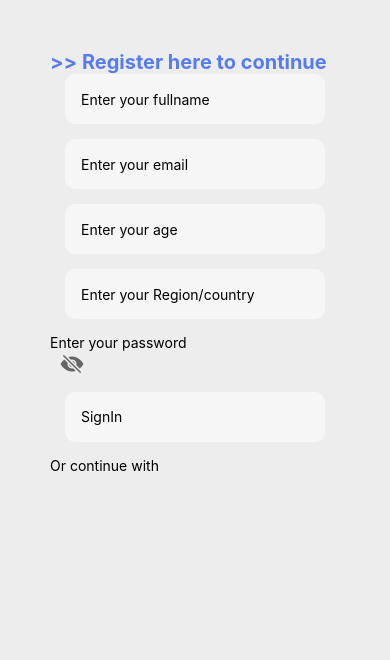
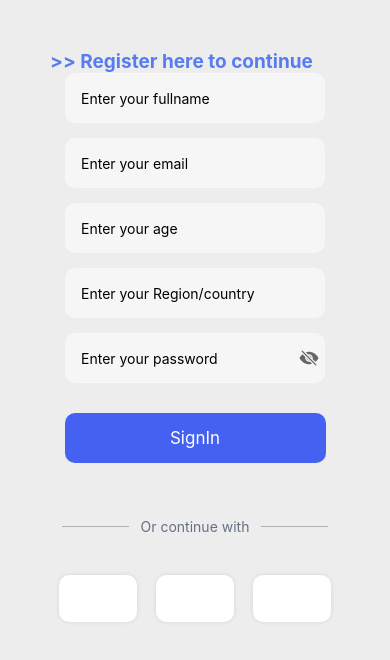
Before and after one commit to ameni56465/AllergieApp, a React Native app in the folder frontend/: screen /SignIn in a window 390 px wide. Shown: the top 660 px of the page. Built offline with nearby package versions, Linux system fonts and the light colour scheme; grey boxes are pictures that could not be loaded; what react-native-responsive-dimensions would draw is missing.

Commit message:
fixing screens issues

```diff
--- a/frontend/components/Login.js
+++ b/frontend/components/Login.js
@@ -30,7 +30,7 @@ const Login = ({ navigation }) => {
 
 
     try {
-      const response = await fetch('http://192.168.1.14:8000/api/users/login', {
+      const response = await fetch('http://192.168.1.9:8000/api/users/login', {
         method: 'POST',
         headers: { 'Content-Type': 'application/json' },
         body: JSON.stringify({ email, password }),
@@ -121,12 +121,13 @@ const Login = ({ navigation }) => {
 
       <Text
         style={styles.linkText}
-        onPress={() => navigation.navigate('SignIn')}
+
       >
         if you don't have an account
       </Text>
-      <Text style={styles.linkText1}>you can <Text style={{color:'#577CEF'}}>Register here !</Text></Text>
-
+      <Text style={styles.linkText1}>
+        you can <Text style={styles.registerText} onPress={() => navigation.navigate('SignIn')}>Register here!</Text>
+      </Text>
     </View>
   );
 };
@@ -241,9 +242,22 @@ const styles = StyleSheet.create({
     height: responsiveWidth(8),
     margin:15  },
 
-   linkText: { color: '#646C7A', textAlign: 'center', marginTop:25,fontSize: 16,},
-   linkText1: { color: '#646C7A', textAlign: 'center',fontSize: 16,},
-
+    linkText: {
+      color: '#646C7A',
+      textAlign: 'center',
+      marginTop: width * 0.05, // 5% of screen width
+      fontSize: width * 0.04, // 4% of screen width for scaling font size
+    },
+    linkText1: {
+      color: '#646C7A',
+      textAlign: 'center',
+      fontSize: width * 0.04, // Same scaling as linkText
+      marginTop: width * 0.01, // Add vertical spacing between lines
+    },
+    registerText: {
+      color: '#577CEF',
+      fontWeight: 'bold',
+    },
 });
 
 export default Login;
--- a/frontend/components/SignIn.js
+++ b/frontend/components/SignIn.js
@@ -28,7 +28,7 @@ const SignIn = ({ navigation }) => {
     }
 
     try {
-      const response = await fetch('http://192.168.1.14:8000/api/users/register', {
+      const response = await fetch('http://192.168.1.9:8000/api/users/register', {
         method: 'POST',
         headers: { 'Content-Type': 'application/json' },
         body: JSON.stringify({ fullName, email, age, country, password }),
@@ -79,20 +79,17 @@ const SignIn = ({ navigation }) => {
       />
 
        <View style={styles.passwordContainer}>
-  <TextInput
+       <TextInput
     style={styles.passwordInput}
     placeholder="Enter your password"
     secureTextEntry={!passwordVisible}
     value={password}
     onChangeText={setPassword}
   />
-  <TouchableOpacity
-    style={styles.eyeIcon}
-    onPress={() => setPasswordVisible(!passwordVisible)}
-  >
+  <TouchableOpacity onPress={() => setPasswordVisible(!passwordVisible)} style={styles.iconContainer}>
     <Icon
       name={passwordVisible ? 'eye' : 'eye-off'}
-      size={24}
+      size={20}
       color="#666"
     />
   </TouchableOpacity>
@@ -104,7 +101,6 @@ const SignIn = ({ navigation }) => {
         <Text style={styles.buttonText}>SignIn</Text>
       </TouchableOpacity>
 
-      {/* Or continue with text and horizontal line */}
       <View style={styles.lineContainer}>
         <View style={styles.line} />
         <Text style={styles.orText}>Or continue with</Text>
@@ -113,15 +109,31 @@ const SignIn = ({ navigation }) => {
 
       <View style={styles.cardContainer}>
         <View style={styles.iconCard}>
-          <Image source={{ uri: 'https://s2.qwant.com/thumbr/474x474/5/3/a1ad406273cf1ec7f6b727ab71fc2975951f0f661b764d0c4d17a0cb1c6f5d/th.jpg?u=https%3A%2F%2Ftse.mm.bing.net%2Fth%3Fid%3DOIP.EhTMbGiYfYzQnWLgjZaoJAHaHa%26pid%3DApi&q=0&b=1&p=0&a=0' }} style={styles.icon} />
+          <Image
+            source={{
+              uri: 'https://s2.qwant.com/thumbr/474x474/5/3/a1ad406273cf1ec7f6b727ab71fc2975951f0f661b764d0c4d17a0cb1c6f5d/th.jpg?u=https%3A%2F%2Ftse.mm.bing.net%2Fth%3Fid%3DOIP.EhTMbGiYfYzQnWLgjZaoJAHaHa%26pid%3DApi&q=0&b=1&p=0&a=0',
+            }}
+            style={styles.icon}
+          />
         </View>
         <View style={styles.iconCard}>
-          <Image source={{ uri: 'https://s2.qwant.com/thumbr/474x474/5/c/ccb21a50a15aacb3a08df04cf7925930c3a24e8f66738d6a4145c2d92d4565/th.jpg?u=https%3A%2F%2Ftse.mm.bing.net%2Fth%3Fid%3DOIP.9g4dkKVAUyciOuDI9_vEYQHaHa%26pid%3DApi&q=0&b=1&p=0&a=0' }} style={styles.iconn} />
+          <Image
+            source={{
+              uri: 'https://s2.qwant.com/thumbr/474x474/5/c/ccb21a50a15aacb3a08df04cf7925930c3a24e8f66738d6a4145c2d92d4565/th.jpg?u=https%3A%2F%2Ftse.mm.bing.net%2Fth%3Fid%3DOIP.9g4dkKVAUyciOuDI9_vEYQHaHa%26pid%3DApi&q=0&b=1&p=0&a=0',
+            }}
+            style={styles.icon}
+          />
         </View>
         <View style={styles.iconCard}>
-          <Image source={{ uri: 'https://s2.qwant.com/thumbr/474x474/e/5/fc52f899ab57b207cd263df3b0bf875c669d0e0917bc2c7720ef10a93f5f11/th.jpg?u=https%3A%2F%2Ftse.mm.bing.net%2Fth%3Fid%3DOIP.GWN566zsDm2sLaZ11uCo2QHaHa%26pid%3DApi&q=0&b=1&p=0&a=0' }} style={styles.icon} />
+          <Image
+            source={{
+              uri: 'https://s2.qwant.com/thumbr/474x474/e/5/fc52f899ab57b207cd263df3b0bf875c669d0e0917bc2c7720ef10a93f5f11/th.jpg?u=https%3A%2F%2Ftse.mm.bing.net%2Fth%3Fid%3DOIP.GWN566zsDm2sLaZ11uCo2QHaHa%26pid%3DApi&q=0&b=1&p=0&a=0',
+            }}
+            style={styles.icon}
+          />
         </View>
       </View>
+
     </View>
   );
 };
@@ -135,7 +147,7 @@ const styles = StyleSheet.create({
 
   },
   title: {
-    fontSize: 20, // Responsive font size
+    fontSize: 19, // Responsive font size
     fontWeight: 'bold',
     color: '#577CEF',
     marginBottom: responsiveHeight(5), // Responsive margin
@@ -159,16 +171,24 @@ const styles = StyleSheet.create({
   },
   button: {
     backgroundColor: '#4461F2',
-    marginLeft: 15,
-    marginRight: 15,
-     height: 50,
-     padding:15,
-     borderRadius: 10,
-
-    marginTop:15,
-    marginBottom: 13,
-  height: 50, // Correspond à la hauteur des autres champs
-  borderWidth: 1, // Identique aux autres champs
+    height: 50,
+    justifyContent: 'center',
+    alignItems: 'center',
+    borderRadius: 10,
+    marginTop: 15,
+    marginBottom: 35,
+    width: '90%',
+    alignSelf: 'center',
+  },
+  buttonText: {
+    color: '#FFFFFF',
+    fontSize: 17,
+  },
+passwordContainer: {
+  flexDirection: 'row', // Align input and icon horizontally
+  alignItems: 'center',
+  height: 50,
+  borderWidth: 1,
   borderColor: '#ffffff10',
   borderRadius: 10,
   backgroundColor: '#ffffff80',
@@ -178,14 +198,61 @@ const styles = StyleSheet.create({
   marginRight: 15,
 },
 passwordInput: {
-  flex: 1,
+  flex: 1, // Take up remaining space
   fontSize: 14,
 },
-eyeIcon: {
-  marginLeft: 10, // Espacement entre le champ et l'icône
+rText: {
+  marginVertical: 20,
+  marginHorizontal:3,
+  color: '#667085',
+  fontSize: 14,
 
+},
+lineContainer: {
+  flexDirection: 'row',
+  alignItems: 'center',
+  marginVertical: 20,
+},
+line: {
+  flex: 1,
+  height: 1,
+  backgroundColor: '#B0B0B0',
+  marginHorizontal: width * 0.03, // Dynamic spacing
+},
+orText: {
+  color: '#667085',
+  fontSize: 14,
+  textAlign: 'center',
+},
+cardContainer: {
+  flexDirection: 'row',
+  justifyContent: 'space-around', // Distribute cards evenly
+  marginVertical: 20,
+},
+iconCard: {
+  backgroundColor: '#FFFFFF',
+  borderRadius: 10,
+  padding: 10,
+  shadowColor: '#000',
+  shadowOpacity: 0.1,
+  shadowRadius: 4,
+  elevation: 3,
+  width: width * 0.2, // 20% of the screen width
+  height: width * 0.12, // Maintain aspect ratio dynamically
+  justifyContent: 'center',
+  alignItems: 'center',
+},
 
-  },
+icon: {
+  width: responsiveWidth(6),
+  height: responsiveWidth(6),
+  margin:15
+},
+iconn: {
+  width: responsiveWidth(8),
+  height: responsiveWidth(8),
+  margin:15  },
+
 
 });
 
--- a/frontend/components/overview.js
+++ b/frontend/components/overview.js
@@ -53,7 +53,7 @@ export default function Overview() {
 const styles = StyleSheet.create({
   container: {
     alignItems: "center",
-    backgroundColor: "white",
+    backgroundColor: "transparent",
     paddingBottom: Platform.OS === "ios" ? 120 : 100, // Space for tab bar
   },
   header: {
```
